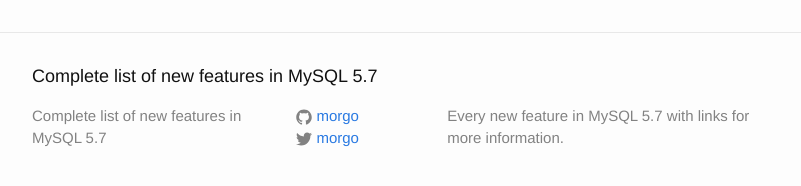
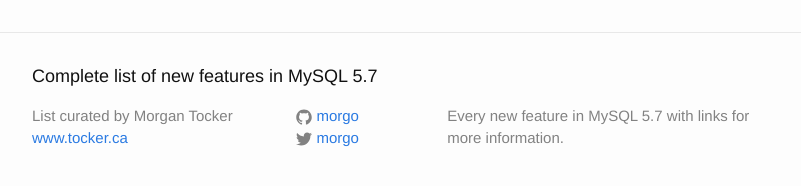
Before and after one commit to morgo/morgo.github.io, a Jekyll site: the page built from index.html, in a window 1280 px wide and 900 px high, scrolled down 3412 px. Shown: the part 690-876 px from the top of the window, without its empty margins (238-1039 px from the left). Built offline with Jekyll 4.4.1, drawn with Linux system fonts in a browser that asks for light colours.

Commit message:
Improved footer + added link to tocker.ca

```diff
--- a/_includes/footer.html
+++ b/_includes/footer.html
@@ -7,8 +7,8 @@
     <div class="footer-col-wrapper">
       <div class="footer-col  footer-col-1">
         <ul class="contact-list">
-          <li>{{ site.title }}</li>
-          <li><a href="mailto:{{ site.email }}">{{ site.email }}</a></li>
+          <li>List curated by Morgan Tocker</li>
+          <li><a href="http://www.tocker.ca/">www.tocker.ca</a></li>
         </ul>
       </div>
 
```
